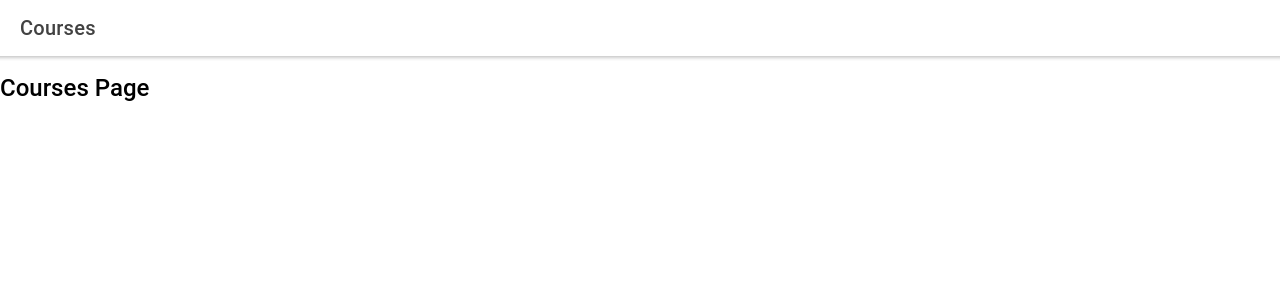
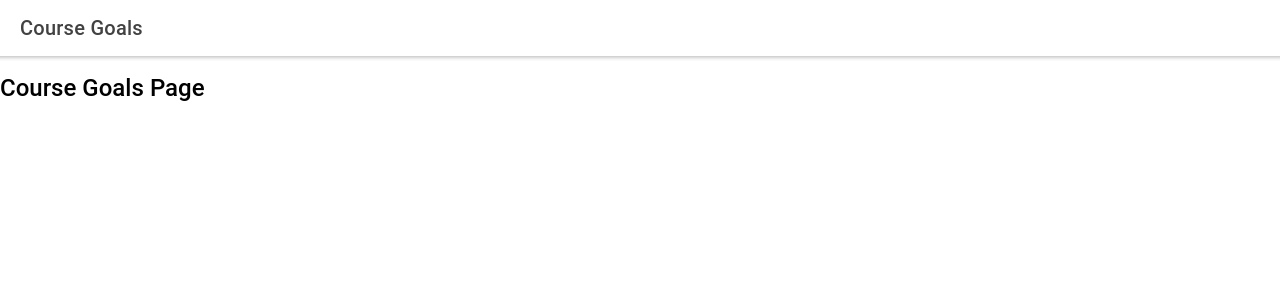
Before and after one commit to Belchenkov/react-ionic-ts-view-courses, a React (Create React App) app: page /course-goals in a window 1280 px wide. Shown: the top 300 px of the page. Built offline with nearby package versions, Linux system fonts and the light colour scheme.

Commit message:
Course Goals Page

```diff
--- a/src/App.tsx
+++ b/src/App.tsx
@@ -16,12 +16,16 @@
 import './theme/variables.css';
 
 import Courses from "./pages/Courses";
+import CourseGoals from "./pages/CourseGoals";
 
 const App: React.FC = () => (
   <IonApp>
     <IonReactRouter>
-        <Route path="">
+        <Route path="/" exact>
             <Courses />
+        </Route>
+        <Route path="/course-goals">
+            <CourseGoals />
         </Route>
     </IonReactRouter>
   </IonApp>
--- /dev/null
+++ b/src/pages/CourseGoals.tsx
@@ -0,0 +1,19 @@
+import React from 'react';
+import { IonContent, IonHeader, IonTitle, IonToolbar } from "@ionic/react";
+
+const CourseGoals: React.FC = () => {
+    return (
+        <React.Fragment>
+            <IonHeader>
+                <IonToolbar>
+                    <IonTitle>Course Goals</IonTitle>
+                </IonToolbar>
+            </IonHeader>
+            <IonContent>
+                <h2>Course Goals Page</h2>
+            </IonContent>
+        </React.Fragment>
+    );
+};
+
+export default CourseGoals;
```
